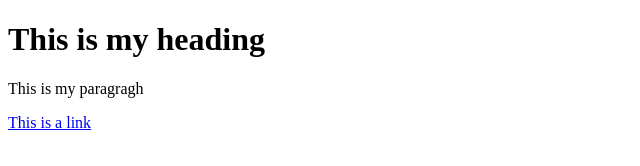
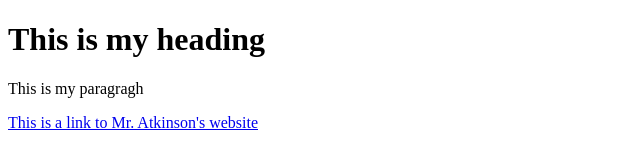
Before and after one commit to AlexaChase/Unit-01, a plain HTML site: page index.html in a window 1280 px wide. Shown: the whole page, without its empty margins (0-640 px from the left). Drawn offline with Linux system fonts and the light colour scheme.

Commit message:
new changes

```diff
--- a/index.html
+++ b/index.html
@@ -4,7 +4,6 @@
     <body>
 <h1>This is my heading</h1>
 <p>This is my paragragh</p>
-<a href=https://sites.google.com/ocsb.ca/ics2o>This is a link</ahttps:>
-
+<a href=https://sites.google.com/ocsb.ca/ics2o>This is a link to Mr. Atkinson's website</ahttps:>
 </html>
 </body>
```
